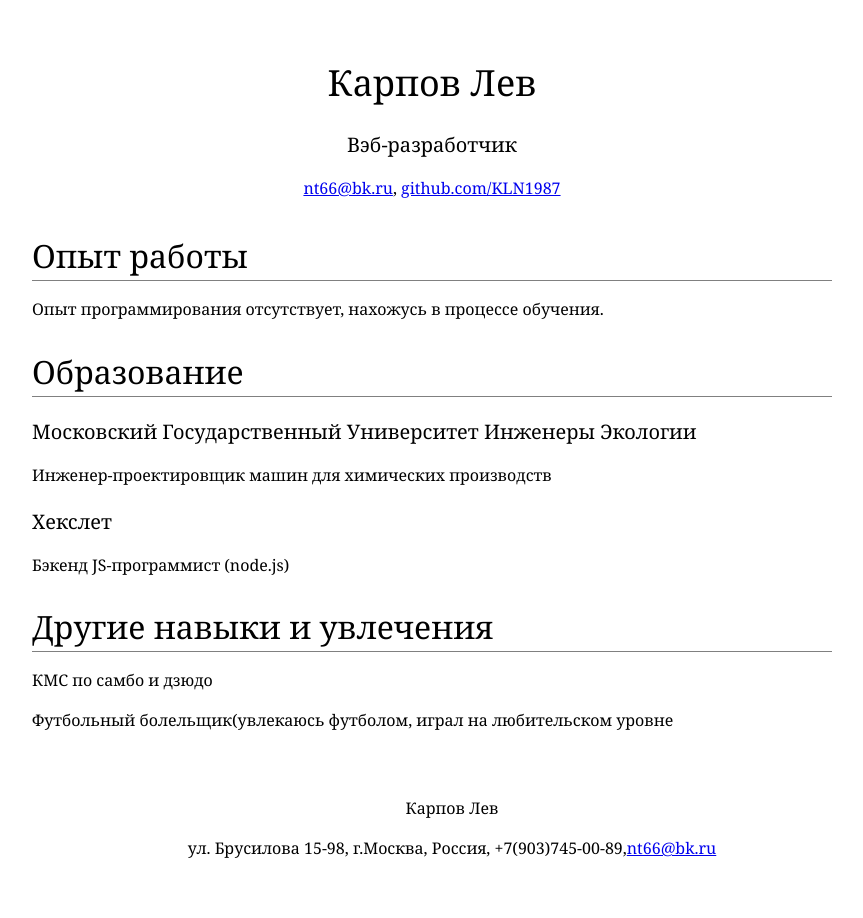
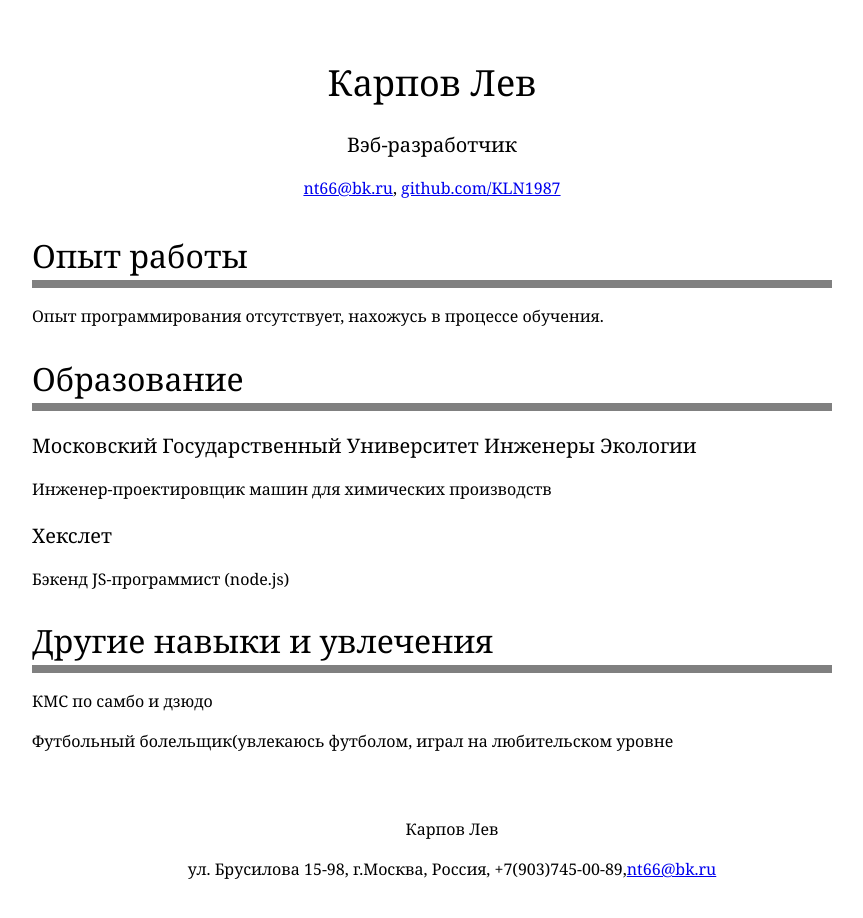
Before and after one commit to KLN1987/KLN1987.github.io, a plain HTML site: page index.html in a window 1280 px wide. Shown: the whole page, without its empty margins (208-1071 px from the left). Drawn offline with Linux system fonts and the light colour scheme.

Commit message:
Update style.css

```diff
--- a/style.css
+++ b/style.css
@@ -20,7 +20,7 @@ margin-bottom: 0px;
 }
 h2{
 font-size: 32px;
-border-bottom: 1px grey solid;
+border-bottom: 8px grey solid;
 margin-bottom: 8px;
 }
 h3{
```
